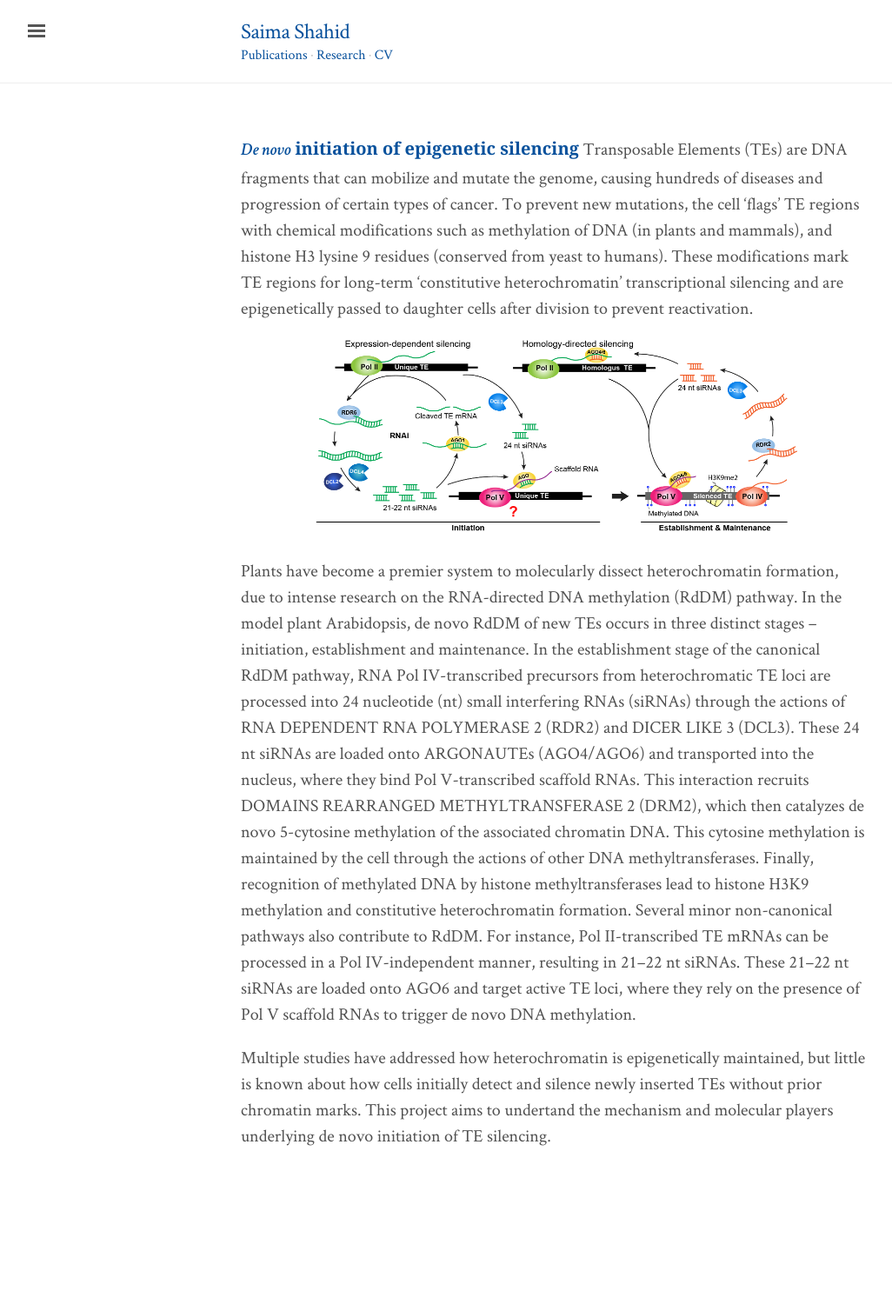
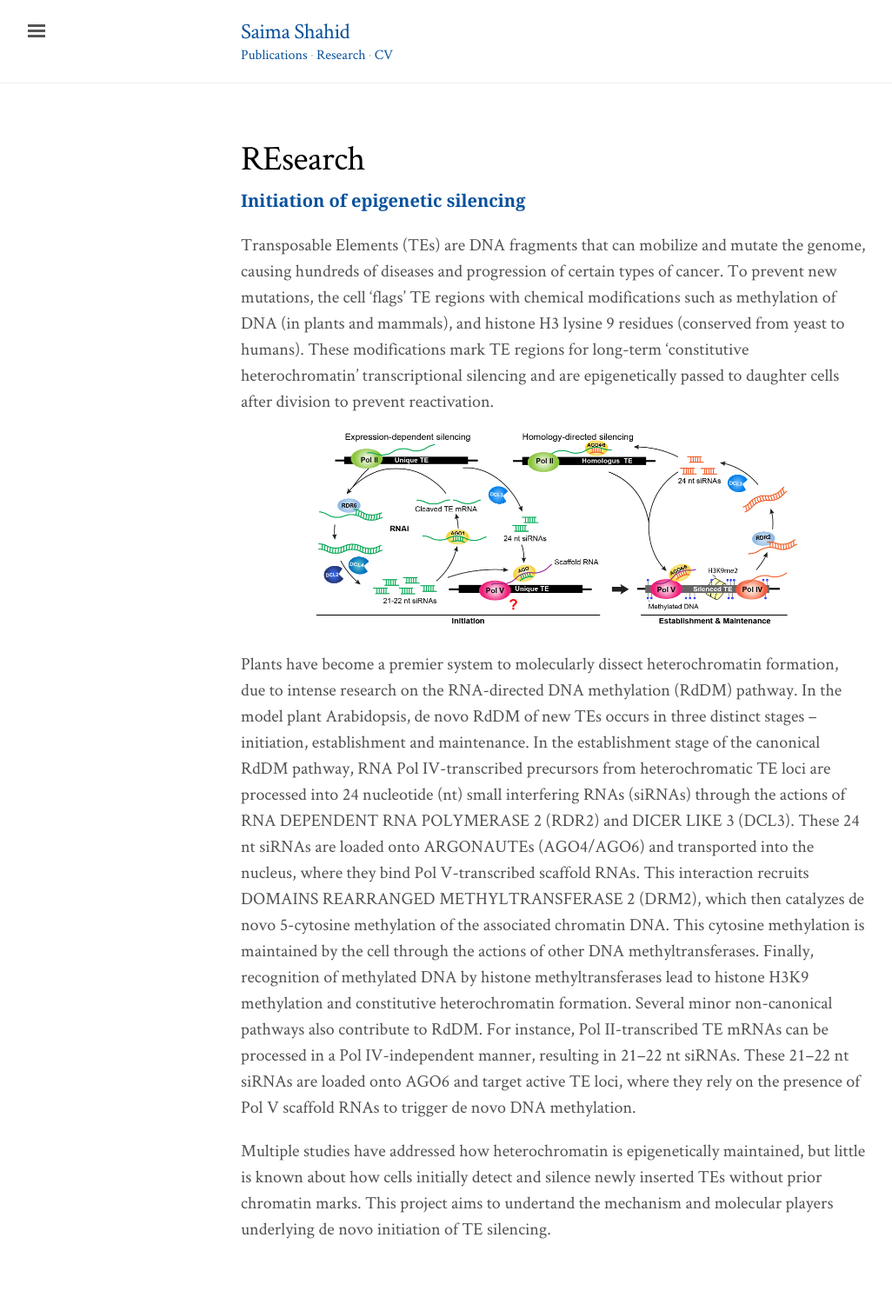
Before and after one commit to shahsam/saimashahid.github.io, a Jekyll site: the page built from research.md, in a window 1280 px wide. Shown: the whole page at 87% size, without its empty margins (3-1029 px from the left). Built offline with Jekyll 4.4.1, drawn with Linux system fonts in a browser that asks for light colours; nearby versions of some CDN libraries; some web fonts are replaced; before the commit the page ends 1401 px from its top, so only the background shows below that.

Commit message:
Update research.md

```diff
--- a/research.md
+++ b/research.md
@@ -1,9 +1,10 @@
 ---
-title:
+title: REsearch
 layout: page
 ---
 
- **_De novo_ initiation of epigenetic silencing**
+**Initiation of epigenetic silencing**
+
 Transposable Elements (TEs) are DNA fragments that can mobilize and mutate the genome, causing hundreds of diseases and progression of certain types of cancer. To prevent new mutations, the cell ‘flags’ TE regions with chemical modifications such as methylation of DNA (in plants and mammals), and histone H3 lysine 9 residues (conserved from yeast to humans). These modifications mark TE regions for long-term ‘constitutive heterochromatin’ transcriptional silencing and are epigenetically passed to daughter cells after division to prevent reactivation.
 <div class="row">
     <div class="col-md-12">
```
